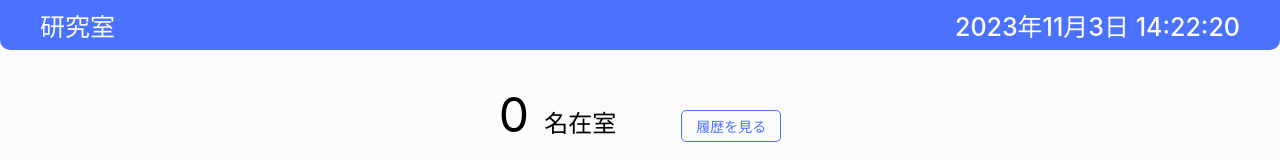
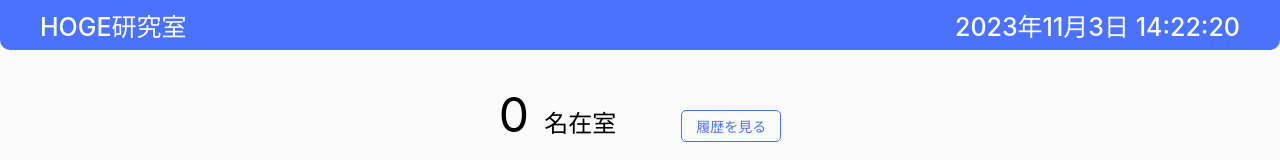
Before and after one commit to 618knot/hdp_2023, a React (Vite) app in the folder frontend/: page / in a window 1280 px wide. Shown: the top 160 px of the page. Built offline with nearby package versions, Linux system fonts and the light colour scheme; no server answers.

Commit message:
HOGE研究室

```diff
--- a/frontend/src/components/header/Header.tsx
+++ b/frontend/src/components/header/Header.tsx
@@ -24,7 +24,7 @@ const Header = () => {
     return(
         <header>
             <div className="name">
-                研究室
+                HOGE研究室
             </div>
             <div className="time">
                 {time}
```
